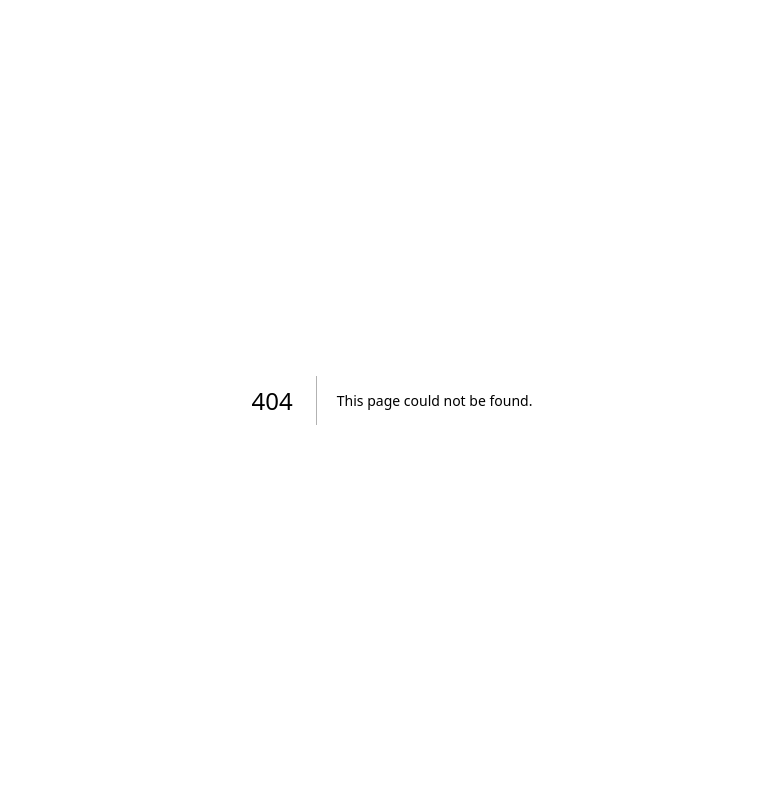
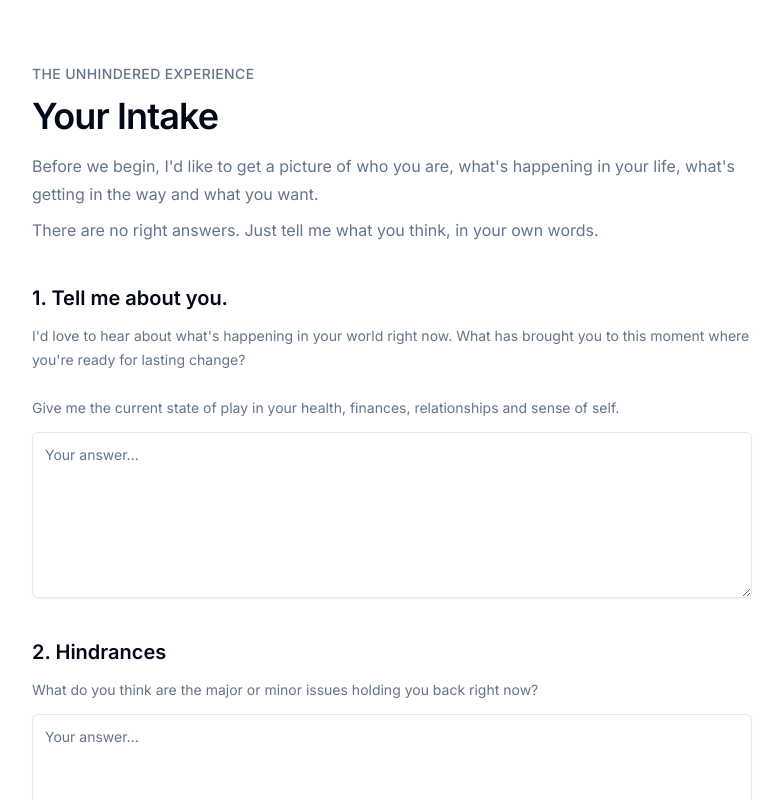
Before and after one commit to jaeminfrazer/stripe-supabase-saas-starter-kit, a Next.js app: page /intake in a window 1280 px wide. Before the commit this address had no page. Shown: the top 800 px of the page, without its empty margins (248-1031 px from the left). Built offline with nearby package versions, Linux system fonts and the light colour scheme; no server answers.

Commit message:
Add IntakePage component for user intake form
Add Unhindered intake form

```diff
--- /dev/null
+++ b/app/intake/page.tsx
@@ -0,0 +1,256 @@
+"use client"
+
+import { FormEvent, useEffect, useState } from "react"
+
+import { createClient } from "@/utils/supabase/client"
+
+const questions = [
+    {
+        key: "tell_me_about_you",
+        title: "1. Tell me about you.",
+        prompt:
+            "I'd love to hear about what's happening in your world right now. What has brought you to this moment where you're ready for lasting change?\n\nGive me the current state of play in your health, finances, relationships and sense of self.",
+    },
+    {
+        key: "hindrances",
+        title: "2. Hindrances",
+        prompt:
+            "What do you think are the major or minor issues holding you back right now?",
+    },
+    {
+        key: "personality",
+        title: "3. Personality",
+        prompt:
+            "What do you think are your natural strengths and weaknesses?",
+    },
+    {
+        key: "pain_points",
+        title: "4. Pain points",
+        prompt:
+            "What area of your life is causing you the most pain right now?",
+    },
+    {
+        key: "goals",
+        title: "5. What do you want?",
+        prompt:
+            "What are the most important goals in your life right now? What would you love to have happen over the next six months through this experience?",
+    },
+    {
+        key: "what_have_you_tried",
+        title: "6. What have you tried?",
+        prompt:
+            "What have you tried to change, fix or overcome these problems? What hasn't worked?",
+    },
+    {
+        key: "history",
+        title: "7. History",
+        prompt:
+            "Is there anything from your past that is relevant for me to understand that may have contributed to your current pain points?",
+    },
+] as const
+
+type IntakeData = {
+    tell_me_about_you: string
+    hindrances: string
+    personality: string
+    pain_points: string
+    goals: string
+    what_have_you_tried: string
+    history: string
+}
+
+const emptyForm: IntakeData = {
+    tell_me_about_you: "",
+    hindrances: "",
+    personality: "",
+    pain_points: "",
+    goals: "",
+    what_have_you_tried: "",
+    history: "",
+}
+
+export default function IntakePage() {
+    const supabase = createClient()
+
+    const [form, setForm] = useState<IntakeData>(emptyForm)
+    const [isLoading, setIsLoading] = useState(true)
+    const [isSaving, setIsSaving] = useState(false)
+    const [saved, setSaved] = useState(false)
+    const [error, setError] = useState("")
+
+    useEffect(() => {
+        async function loadIntake() {
+            setError("")
+
+            const {
+                data: { user },
+                error: userError,
+            } = await supabase.auth.getUser()
+
+            if (userError || !user) {
+                setError("We couldn't identify your account.")
+                setIsLoading(false)
+                return
+            }
+
+            const { data, error: intakeError } = await supabase
+                .from("jbot_onboarding_data")
+                .select(
+                    "tell_me_about_you, hindrances, personality, pain_points, goals, what_have_you_tried, history"
+                )
+                .eq("user_id", user.id)
+                .maybeSingle()
+
+            if (intakeError) {
+                setError("We couldn't load your intake. Please try again.")
+                setIsLoading(false)
+                return
+            }
+
+            if (data) {
+                setForm({
+                    tell_me_about_you: data.tell_me_about_you ?? "",
+                    hindrances: data.hindrances ?? "",
+                    personality: data.personality ?? "",
+                    pain_points: data.pain_points ?? "",
+                    goals: data.goals ?? "",
+                    what_have_you_tried: data.what_have_you_tried ?? "",
+                    history: data.history ?? "",
+                })
+            }
+
+            setIsLoading(false)
+        }
+
+        loadIntake()
+    }, [supabase])
+
+    function updateField(key: keyof IntakeData, value: string) {
+        setForm((current) => ({
+            ...current,
+            [key]: value,
+        }))
+        setSaved(false)
+        setError("")
+    }
+
+    async function handleSubmit(event: FormEvent<HTMLFormElement>) {
+        event.preventDefault()
+
+        setIsSaving(true)
+        setSaved(false)
+        setError("")
+
+        const {
+            data: { user },
+            error: userError,
+        } = await supabase.auth.getUser()
+
+        if (userError || !user) {
+            setError("We couldn't identify your account.")
+            setIsSaving(false)
+            return
+        }
+
+        const { error: saveError } = await supabase
+            .from("jbot_onboarding_data")
+            .upsert(
+                {
+                    user_id: user.id,
+                    ...form,
+                    updated_at: new Date().toISOString(),
+                },
+                {
+                    onConflict: "user_id",
+                }
+            )
+
+        if (saveError) {
+            setError("We couldn't save your intake. Please try again.")
+            setIsSaving(false)
+            return
+        }
+
+        setSaved(true)
+        setIsSaving(false)
+    }
+
+    if (isLoading) {
+        return (
+            <main className="mx-auto max-w-3xl px-6 py-12">
+                <p className="text-sm text-muted-foreground">
+                    Loading your intake...
+                </p>
+            </main>
+        )
+    }
+
+    return (
+        <main className="mx-auto max-w-3xl px-6 py-12 sm:py-16">
+            <div className="mb-10">
+                <p className="mb-3 text-sm font-medium uppercase tracking-wide text-muted-foreground">
+                    The Unhindered Experience
+                </p>
+
+                <h1 className="text-3xl font-semibold tracking-tight sm:text-4xl">
+                    Your Intake
+                </h1>
+
+                <p className="mt-4 text-base leading-7 text-muted-foreground">
+                    Before we begin, I'd like to get a picture of who you are,
+                    what's happening in your life, what's getting in the way
+                    and what you want.
+                </p>
+
+                <p className="mt-2 text-base leading-7 text-muted-foreground">
+                    There are no right answers. Just tell me what you think,
+                    in your own words.
+                </p>
+            </div>
+
+            <form onSubmit={handleSubmit} className="space-y-10">
+                {questions.map((question) => (
+                    <section key={question.key} className="space-y-3">
+                        <h2 className="text-xl font-semibold">
+                            {question.title}
+                        </h2>
+
+                        <p className="whitespace-pre-line text-sm leading-6 text-muted-foreground">
+                            {question.prompt}
+                        </p>
+
+                        <textarea
+                            value={form[question.key]}
+                            onChange={(event) =>
+                                updateField(question.key, event.target.value)
+                            }
+                            rows={7}
+                            className="flex w-full rounded-md border border-input bg-background px-3 py-3 text-sm shadow-sm outline-none transition-colors placeholder:text-muted-foreground focus-visible:ring-2 focus-visible:ring-ring"
+                            placeholder="Your answer..."
+                        />
+                    </section>
+                ))}
+
+                {error && (
+                    <p className="text-sm text-destructive">
+                        {error}
+                    </p>
+                )}
+
+                {saved && (
+                    <p className="text-sm text-green-600">
+                        Your intake has been saved.
+                    </p>
+                )}
+
+                <button
+                    type="submit"
+                    disabled={isSaving}
+                    className="inline-flex h-10 items-center justify-center rounded-md bg-primary px-6 text-sm font-medium text-primary-foreground shadow transition-colors hover:bg-primary/90 disabled:pointer-events-none disabled:opacity-50"
+                >
+                    {isSaving ? "Saving..." : "Complete Intake"}
+                </button>
+            </form>
+        </main>
+    )
+}
```
